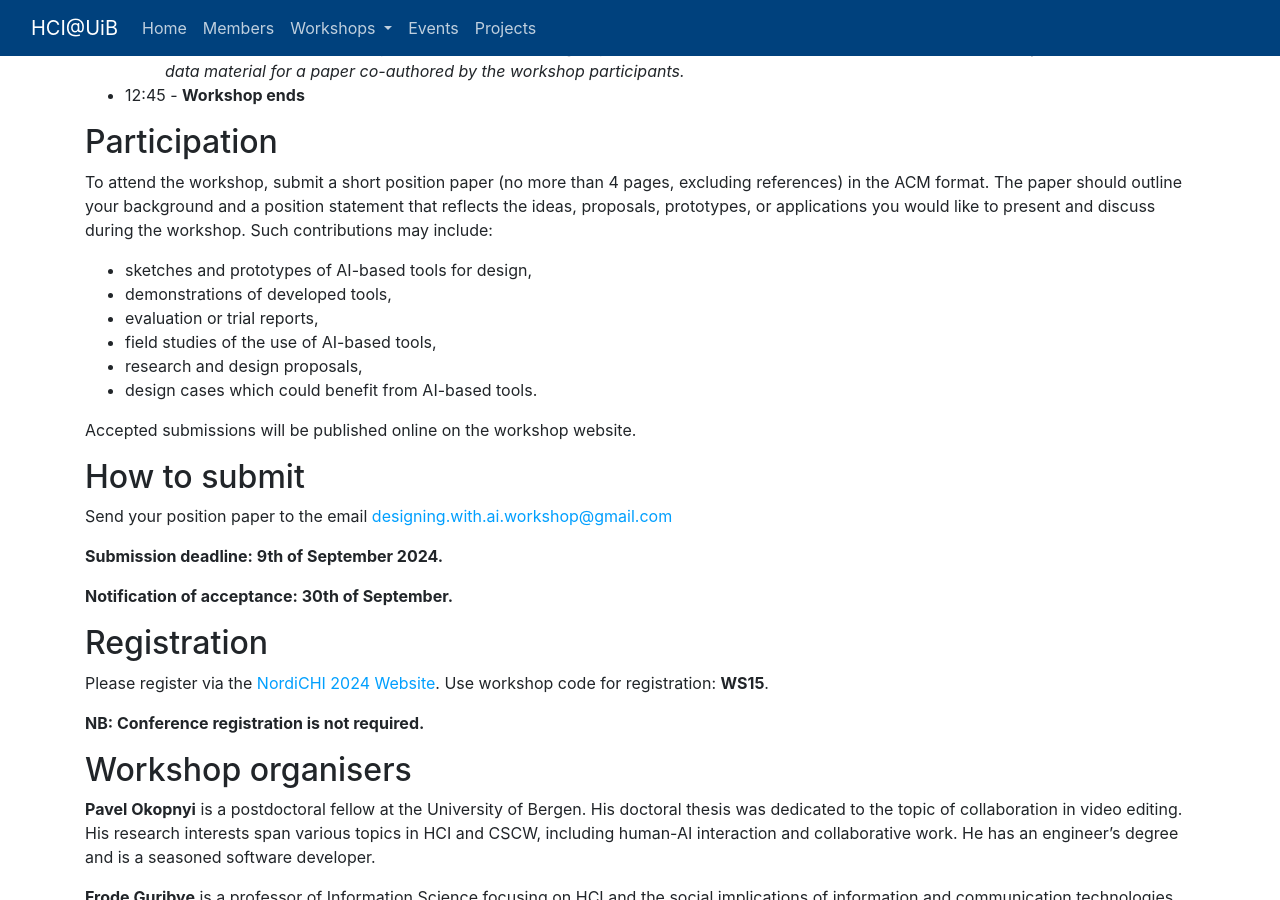
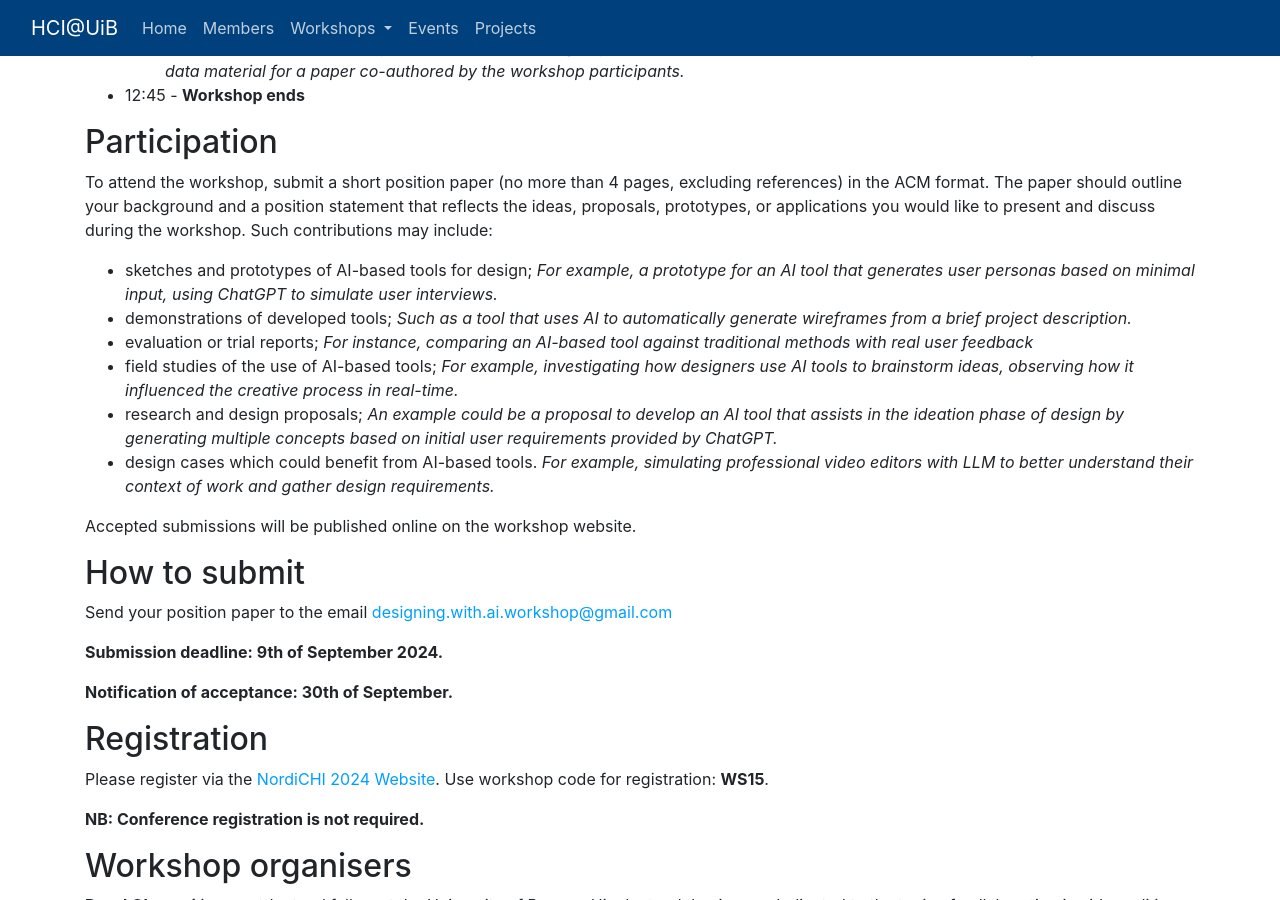
Before and after one commit to BergenHCI/bergenhci.github.io, a Jekyll site: the page built from ws/designing_with_ai.md, in a window 1280 px wide and 900 px high, scrolled down 1108 px. Built offline with Jekyll 4.4.1, drawn with Linux system fonts in a browser that asks for light colours; our own code applies the rules of GitHub Pages for plain Markdown files.

Commit message:
Update designing_with_ai.md
add examples

```diff
--- a/ws/designing_with_ai.md
+++ b/ws/designing_with_ai.md
@@ -41,12 +41,21 @@ The workshop will take place on the **13th of October** (Sunday), 2024.
 
 To attend the workshop, submit a short position paper (no more than 4 pages, excluding references) in the ACM format. The paper should outline your background and a position statement that reflects the ideas, proposals, prototypes, or applications you would like to present and discuss during the workshop. Such contributions may include:
 
-- sketches and prototypes of AI-based tools for design,
-- demonstrations of developed tools,
-- evaluation or trial reports,
-- field studies of the use of AI-based tools,
-- research and design proposals,
+- sketches and prototypes of AI-based tools for design;
+  *For example, a prototype for an AI tool that generates user personas based on minimal input, using ChatGPT to simulate user interviews.*
+- demonstrations of developed tools;
+  *Such as a tool that uses AI to automatically generate wireframes from a brief project description.*
+- evaluation or trial reports;
+  *For instance, comparing an AI-based tool against traditional methods with real user feedback*
+- field studies of the use of AI-based tools;
+  *For example, investigating how designers use AI tools to brainstorm ideas, observing how it influenced the creative process in real-time.*
+- research and design proposals;
+  *An example could be a proposal to develop an AI tool that assists in the ideation phase of design by generating multiple concepts based on initial user requirements provided by ChatGPT.*
 - design cases which could benefit from AI-based tools.
+  *For example, simulating professional video editors with LLM to better understand their context of work and gather design requirements.*
+
+
+
 
 Accepted submissions will be published online on the workshop website.
 
```
